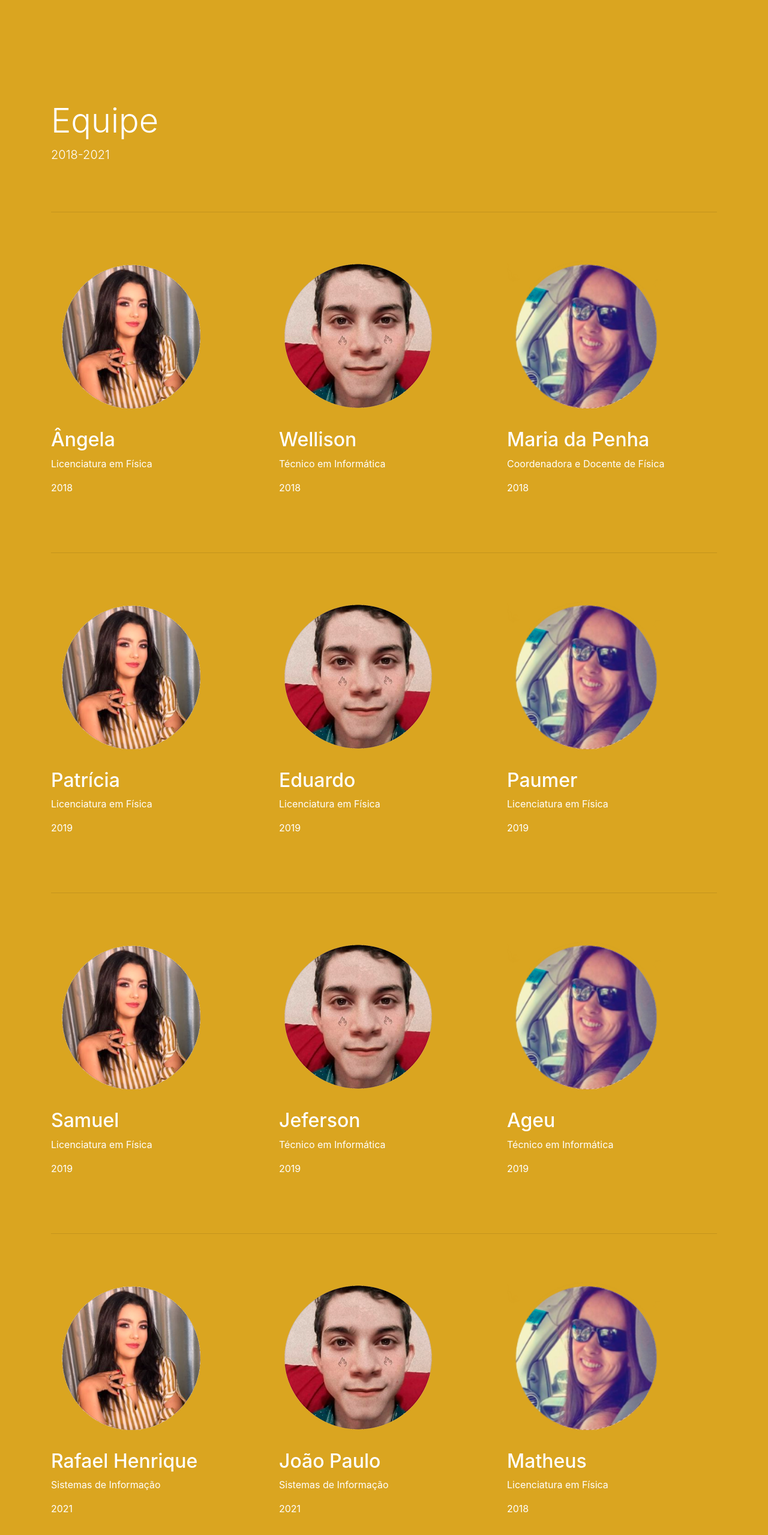
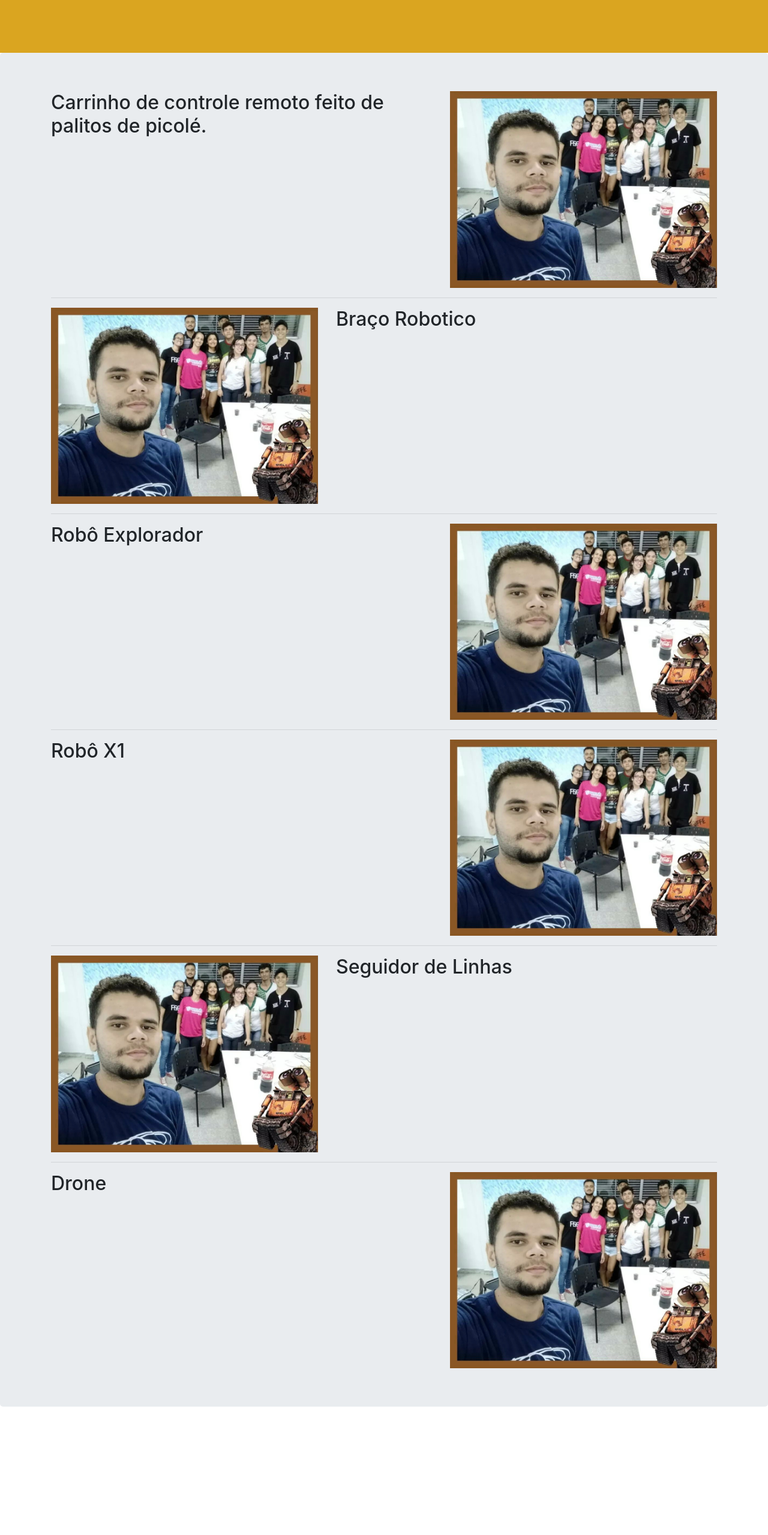
Before and after one commit to yansilveira00/trabalho-final, a Next.js app: page / in a window 1280 px wide. Shown: the part 203-2762 px from the top of the page at 60% size. After the commit the page ends 2580 px from the top, so only its background shows below. Built offline with nearby package versions, Linux system fonts and the light colour scheme.

Commit message:
teste3.0

```diff
--- a/pages/index.js
+++ b/pages/index.js
@@ -1,220 +1,124 @@
+import React from 'react';
 import Menu from '../components/Menu';
+import { UncontrolledCarousel } from 'reactstrap';
 
 import 'bootstrap/dist/css/bootstrap.min.css';
 
 import {Jumbotron, Container} from 'reactstrap';
 
-function Equipe() {
+function Projetos() {
     return (
         <div>
             <Menu />
 
-            <Jumbotron fluid className="projetos">
-            <style>{`.projetos{
+            <Jumbotron fluid className='sobre'>
+            <style>{`.sobre{
                         padding-top: 80px;
                         padding-bottom: 80px;
                         background-color: #DAA520;
                         color: #fff;
                         margin-bottom: 0rem !important;
+                }`}</style>
+                <Container >
+                    <div className='text-center'>
+                    <h1 className='display-4'>Projetos</h1>
 
-                }
-                .circulo{
-                    width: 140px;
-                    height: 140px;
-                    background-color: blue;
-                    font-size: 52px;
-                    padding-top: 24px;
-
-                }
-
-                .ang, .penha, .welisom{
-                    width= 100px;
-                    height= 100px;
-                    font-size= 40px;
-                    padding-top= 20px;
-                }
-                .centralizar{
-                    margin: 0 auto !important;
-                    float: none !important;
-                }
-                .featurette-divider {
-                    margin: 5rem 0;
-                  }
-
-                }`}</style>
-                <Container className='text-center'>
-
-                    <div className='text-center'>
-                        <h1 className='display-4'>Equipe da Robótica!</h1>
                     </div>
 
                 </Container>
             </Jumbotron>
 
-            <Jumbotron fluid className="head-sobre">
-            <style>{`.head-sobre{
-                        padding-top: 80px;
-                        padding-bottom: 80px;
-                        background-color: #DAA520;
-                        color: #fff;
-                        margin-bottom: 0rem !important;
-                    }
-                    .featurette-divider {
-                        margin: 5rem 0;
-                      }
-                }`}</style>
+            <Jumbotron>
+
                 <Container>
-                    <div>
 
-                    <div>
-                        <h1 className='display-4'>Equipe</h1>
-                        <p className='lead'>2018-2021</p>
+
+
+                    <div class="row featurette">
+      <div class="col-md-7">
+        <h2 class="featurette-heading"> Carrinho de controle remoto feito de palitos de picolé. <span class="text-muted"></span></h2>
+        <p class="lead"></p>
+      </div>
+      <div class="col-md-5">
+      <img className="bd-placeholder-img bd-placeholder-img-lg featurette-image img-fluid mx-auto" src="equipeRobo.jpg" width="500" height="500" focusable="false"></img>
+
+      </div>
     </div>
 
     <hr class="featurette-divider"/>
 
-                    <div className="row">
+    <div class="row featurette">
+      <div class="col-md-7 order-md-2">
+        <h2 class="featurette-heading"> Braço Robotico <span class="text-muted"></span></h2>
+        <p class="lead"></p>
+      </div>
+      <div class="col-md-5 order-md-1">
+      <img className="bd-placeholder-img bd-placeholder-img-lg featurette-image img-fluid mx-auto" src="equipeRobo.jpg" width="500" height="500" focusable="false"></img>
 
-                        <div className="col-lg-4">
-                            <div >
-                                <img className="ang " src="ang_joca.png" />
       </div>
-                            <h2 className='mt-4 mt-4'>Ângela</h2>
-                            <p>Licenciatura em Física</p>
-                            <p>2018</p>
-                        </div>
-
-                        <div className="col-lg-4">
-                            <div >
-                                <img className="welisom" src="welisom_joca.png" />
-                            </div>
-                            <h2 className='mt-4 mt-4'>Wellison</h2>
-                            <p>Técnico em Informática</p>
-                            <p>2018</p>
-                        </div>
-
-                        <div className="col-lg-4">
-                            <div >
-                                <img className="penha" src="penha_joca.png" />
-                            </div>
-                            <h2 className='mt-4 mt-4'>Maria da Penha</h2>
-                            <p>Coordenadora e Docente de Física</p>
-                            <p>2018</p>
-                        </div>
-
     </div>
 
     <hr class="featurette-divider"/>
 
-                        <div className="row">
+    <div class="row featurette">
+      <div class="col-md-7">
+        <h2 class="featurette-heading">Robô Explorador <span class="text-muted"></span></h2>
+        <p class="lead"></p>
+      </div>
+      <div class="col-md-5">
+      <img className="bd-placeholder-img bd-placeholder-img-lg featurette-image img-fluid mx-auto" src="equipeRobo.jpg" width="500" height="500" focusable="false"></img>
 
-                        <div className="col-lg-4">
-                            <div >
-                                <img className="ang " src="ang_joca.png" />
       </div>
-                            <h2 className='mt-4 mt-4'>Patrícia</h2>
-                            <p>Licenciatura em Física</p>
-                            <p>2019</p>
-                        </div>
-
-                        <div className="col-lg-4">
-                            <div >
-                                <img className="welisom" src="welisom_joca.png" />
-                            </div>
-                            <h2 className='mt-4 mt-4'>Eduardo</h2>
-                            <p>Licenciatura em Física</p>
-                            <p>2019</p>
-                        </div>
-
-                        <div className="col-lg-4">
-                            <div >
-                                <img className="penha" src="penha_joca.png" />
-                            </div>
-                            <h2 className='mt-4 mt-4'>Paumer</h2>
-                            <p>Licenciatura em Física</p>
-                            <p>2019</p>
-                        </div>
-
     </div>
 
     <hr class="featurette-divider"/>
 
-                        <div className="row">
 
-                        <div className="col-lg-4">
-                            <div >
-                                <img className="ang " src="ang_joca.png" />
+    <div class="row featurette">
+      <div class="col-md-7">
+        <h2 class="featurette-heading"> Robô X1 <span class="text-muted"></span></h2>
+        <p class="lead"></p>
       </div>
-                            <h2 className='mt-4 mt-4'>Samuel</h2>
-                            <p>Licenciatura em Física</p>
-                            <p>2019</p>
+      <div class="col-md-5">
+      <img className="bd-placeholder-img bd-placeholder-img-lg featurette-image img-fluid mx-auto" src="equipeRobo.jpg" width="500" height="500" focusable="false"></img>
+
       </div>
-
-                        <div className="col-lg-4">
-                            <div >
-                                <img className="welisom" src="welisom_joca.png" />
-                            </div>
-                            <h2 className='mt-4 mt-4'>Jeferson</h2>
-                            <p>Técnico em Informática</p>
-                            <p>2019</p>
-                        </div>
-
-                        <div className="col-lg-4">
-                            <div >
-                                <img className="penha" src="penha_joca.png" />
-                            </div>
-                            <h2 className='mt-4 mt-4'>Ageu</h2>
-                            <p>Técnico em Informática</p>
-                            <p>2019</p>
-                        </div>
-
     </div>
 
     <hr class="featurette-divider"/>
 
-                        <div className="row">
+    <div class="row featurette">
+      <div class="col-md-7 order-md-2">
+        <h2 class="featurette-heading"> Seguidor de Linhas <span class="text-muted"></span></h2>
+        <p class="lead"></p>
+      </div>
+      <div class="col-md-5 order-md-1">
+      <img className="bd-placeholder-img bd-placeholder-img-lg featurette-image img-fluid mx-auto" src="equipeRobo.jpg" width="500" height="500" focusable="false"></img>
 
-                        <div className="col-lg-4">
-                            <div >
-                                <img className="ang " src="ang_joca.png" />
       </div>
-                            <h2 className='mt-4 mt-4'>Rafael Henrique</h2>
-                            <p>Sistemas de Informação</p>
-                            <p>2021</p>
     </div>
 
-                        <div className="col-lg-4">
-                            <div >
-                                <img className="welisom" src="welisom_joca.png" />
+    <hr class="featurette-divider"/>
+
+    <div class="row featurette">
+      <div class="col-md-7">
+        <h2 class="featurette-heading">Drone <span class="text-muted"></span></h2>
+        <p class="lead"></p>
       </div>
-                            <h2 className='mt-4 mt-4'>João Paulo</h2>
-                            <p>Sistemas de Informação</p>
-                            <p>2021</p>
+      <div class="col-md-5">
+      <img className="bd-placeholder-img bd-placeholder-img-lg featurette-image img-fluid mx-auto" src="equipeRobo.jpg" width="500" height="500" focusable="false"></img>
+
       </div>
-
-                        <div className="col-lg-4">
-                            <div >
-                                <img className="penha" src="penha_joca.png" />
-                            </div>
-                            <h2 className='mt-4 mt-4'>Matheus</h2>
-                            <p>Licenciatura em Física</p>
-                            <p>2018</p>
-                        </div>
-
     </div>
 
 
 
-                    </div>
+
+
                 </Container>
             </Jumbotron>
-
-
-
         </div>
     );
 }
 
-
-
-export default Equipe
+export default Projetos
```
Also changed, not shown: pages/eventos.js (+85 -86 lines). Lines whose indentation alone changed are shown as unchanged.
